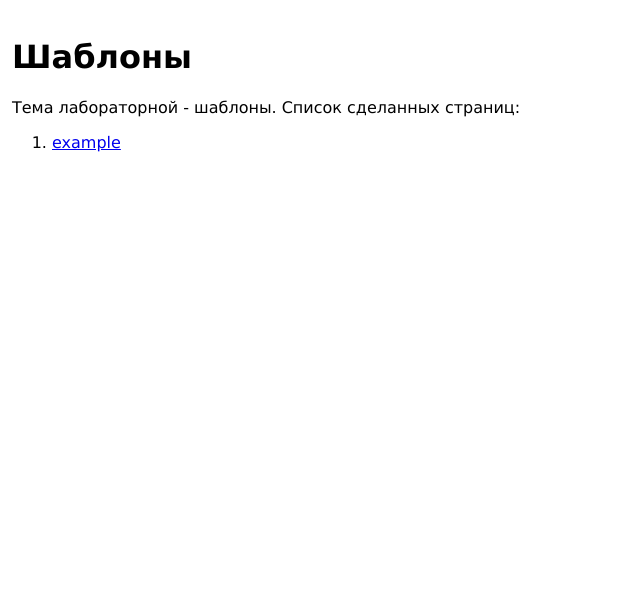
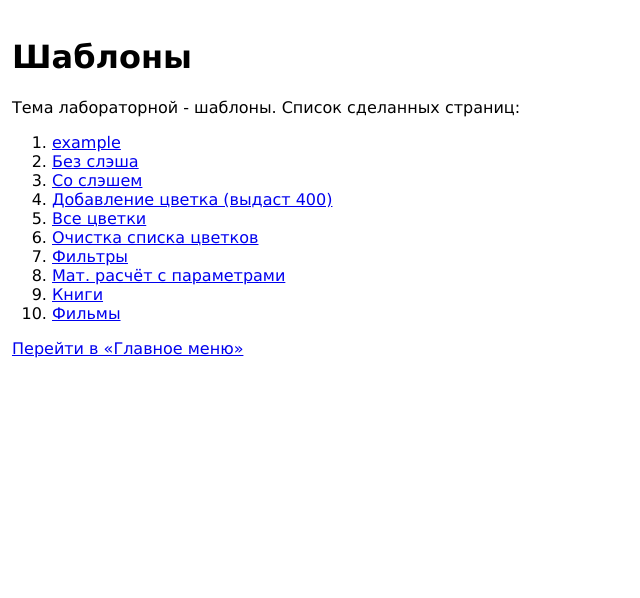
Before and after one commit to riderito/web-back-labs, a Flask app: page /lab2/ in a window 1280 px wide. Shown: the part 35-633 px from the top of the page, without its empty margins (0-640 px from the left). Run offline with Flask 3, Linux system fonts and the light colour scheme.

Commit message:
Добавление ссылок

```diff
--- a/app.py
+++ b/app.py
@@ -24,6 +24,9 @@ def menu():
                 <ol>
                     <li>
                         <a href="/lab1">Первая лабораторная</a>
+                    </li>
+                    <li>
+                        <a href="/lab2">Вторая лабораторная</a>
                     </li>
                 </ol>
             </div>
@@ -327,7 +330,7 @@ def example():
 def lab2():
     return render_template('lab2.html')
 
-@app.route('/lab2/filters')
+@app.route('/lab2/filters/')
 def filters():
     phrase = "О <b>сколько</b> <u>нам</u> <i>открытий</i> чудных..."
     return render_template('filter.html', phrase = phrase)
--- a/templates/base.html
+++ b/templates/base.html
@@ -13,6 +13,8 @@
 
     <main>
         {% block main %}{% endblock %}
+
+        <a href="/">Перейти в «Главное меню»</a>
     </main>
 
     <footer>
--- a/templates/lab2.html
+++ b/templates/lab2.html
@@ -11,5 +11,32 @@
         <li>
             <a href="/lab2/example">example</a>
         </li>
+        <li>
+            <a href="/lab2/a">Без слэша</a>
+        </li>
+        <li>
+            <a href="/lab2/a/">Со слэшем</a>
+        </li>
+        <li>
+            <a href="/lab2/add_flower/">Добавление цветка (выдаст 400)</a>
+        </li>
+        <li>
+            <a href="/lab2/flowers/">Все цветки</a>
+        </li>
+        <li>
+            <a href="/lab2/clear_flowers/">Очистка списка цветков</a>
+        </li>
+        <li>
+            <a href="/lab2/filters/">Фильтры</a>
+        </li>
+        <li>
+            <a href="/lab2/calc/">Мат. расчёт с параметрами</a>
+        </li>
+        <li>
+            <a href="/lab2/books/">Книги</a>
+        </li>
+        <li>
+            <a href="/lab2/movies/">Фильмы</a>
+        </li>
     </ol>
 {% endblock %}
```
